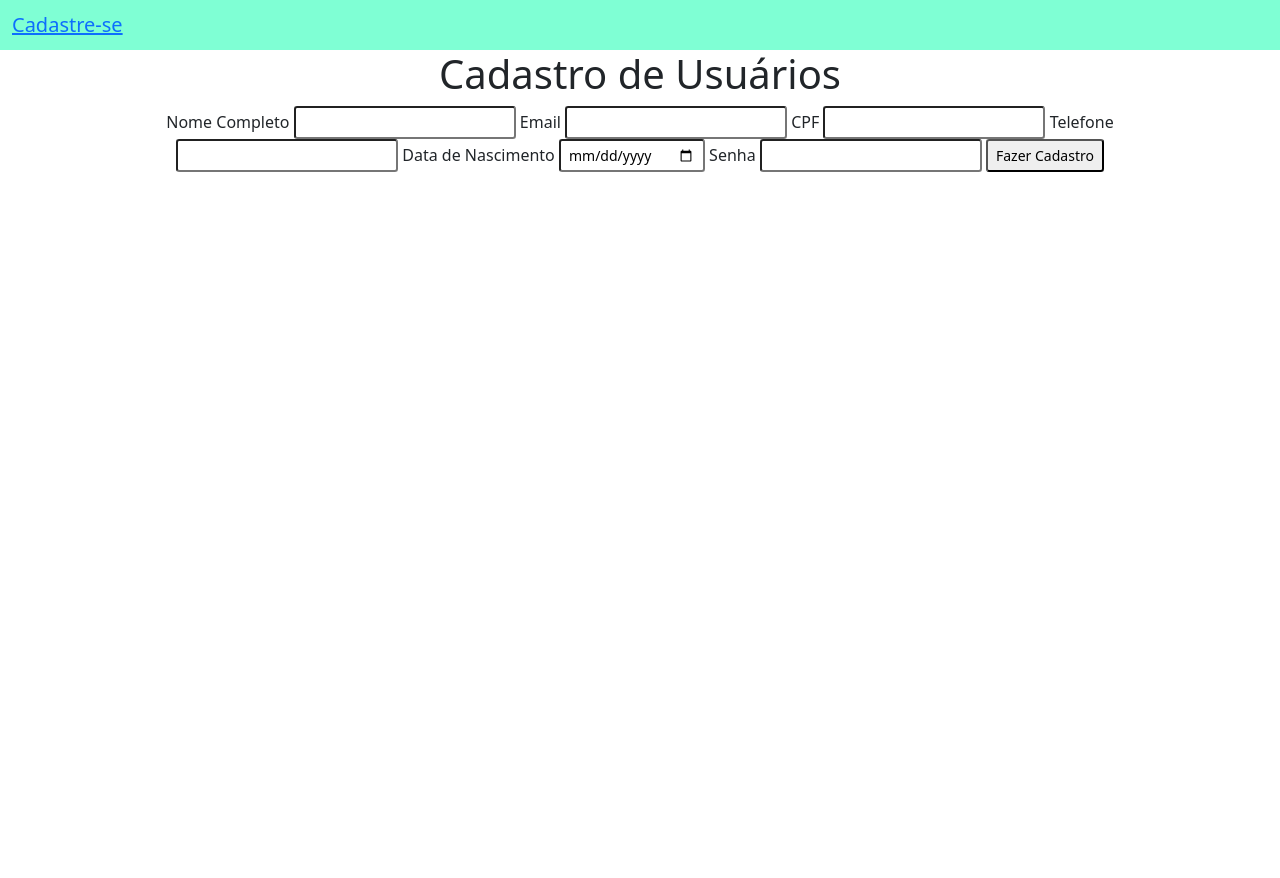
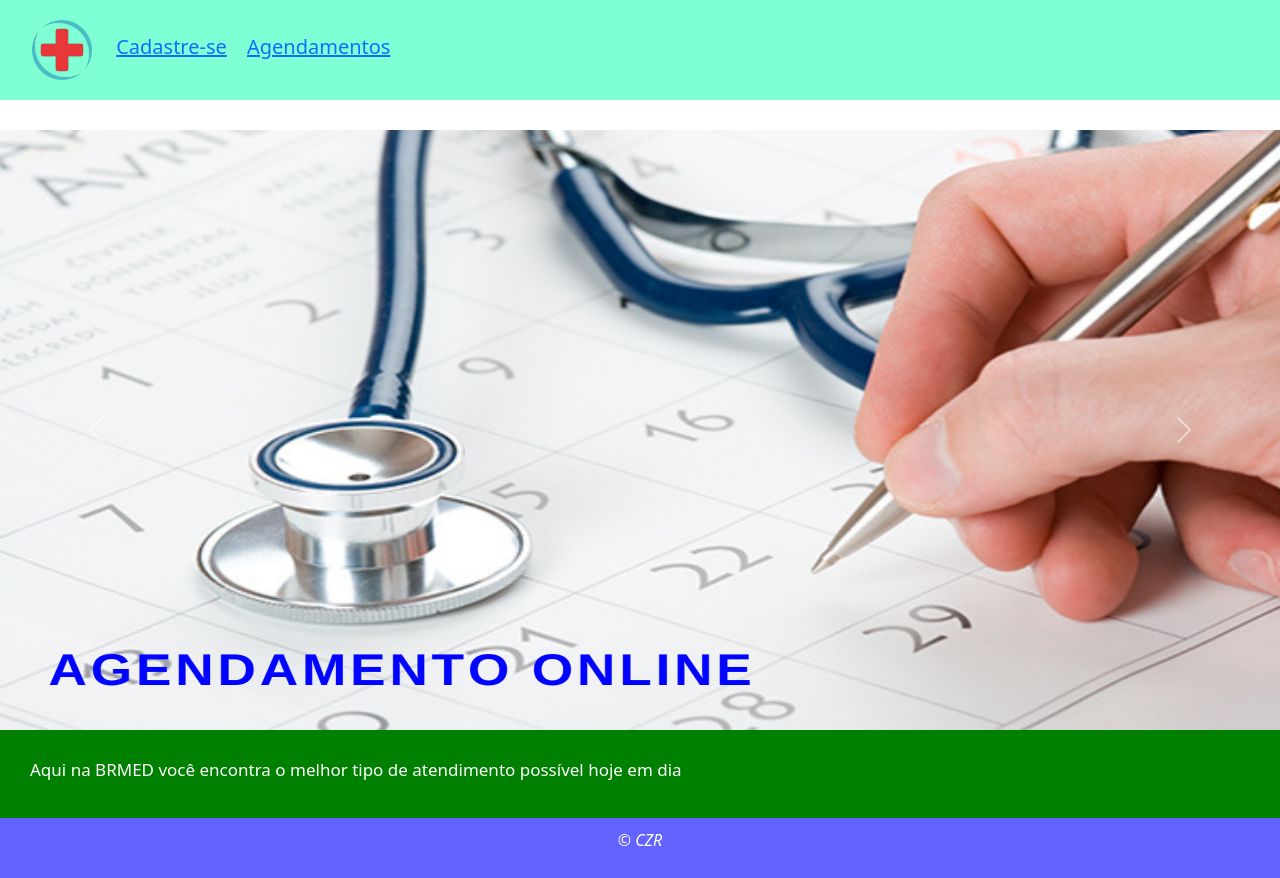
Before and after one commit to czr125/brmed-django, a Django app: page / in a window 1280 px wide. Before the commit the page ends 172 px from the top, so only its background shows below. Run offline with Django 5.2, Linux system fonts and the light colour scheme.

Commit message:
Update home and start agendamentos

```diff
--- a/projeto_cad_usuarios/app_brmed/models.py
+++ b/projeto_cad_usuarios/app_brmed/models.py
@@ -4,7 +4,7 @@ class Usuario(models.Model):
     id_usuario = models.AutoField(primary_key=True)
     nome = models.TextField(max_length=255)
     email = models.EmailField(max_length=255)
-    cpf = models.IntegerField()
-    telefone = models.IntegerField()
+    cpf = models.TextField(max_length=11)
+    telefone = models.TextField(max_length=14)
     idade = models.DateField()
     senha = models.CharField(max_length=20)
--- /dev/null
+++ b/projeto_cad_usuarios/app_brmed/templates/usuarios/agendamento.html
@@ -0,0 +1,5 @@
+{% extends 'usuarios/base.html' %}
+{% block conteudo %}
+{% load static %}
+<h1>Agendametno</h1>
+{% endblock %}
--- a/projeto_cad_usuarios/app_brmed/templates/usuarios/base.html
+++ b/projeto_cad_usuarios/app_brmed/templates/usuarios/base.html
@@ -1,20 +1,23 @@
+{% load static %}
 <!doctype html>
 <html lang="en">
   <head>
     <!-- Required meta tags -->
     <meta charset="utf-8">
     <meta name="viewport" content="width=device-width, initial-scale=1">
-
+    <link rel="stylesheet" href="{% static 'css/base_nav.css' %}">
+    <link rel="icon" href="{% static 'img/logo_brmed.png' %}">
     <!-- Bootstrap CSS -->
     <link href="https://cdn.jsdelivr.net/npm/bootstrap@5.0.2/dist/css/bootstrap.min.css" rel="stylesheet" integrity="sha384-EVSTQN3/azprG1Anm3QDgpJLIm9Nao0Yz1ztcQTwFspd3yD65VohhpuuCOmLASjC" crossorigin="anonymous">
 
     <title>BRMED</title>
   </head>
   <body>
-    <!-- As a heading -->
-    <nav style ="background-color: aquamarine !important;" class="navbar navbar-light bg-light">
-        <div class="container-fluid">
-        <span class="navbar-brand mb-0 h1"><a href="{% url 'home' %}">Cadastre-se</span></a>
+    <nav style="background-color: aquamarine !important;";class="navbar navbar-light bg-light">
+      <div class="container-fluid">
+         <a href="{% url 'home' %}"><img style="width: 100px; height: 100px;" src="{% static 'img/logo_brmed.png' %}" alt="Logo"></a>
+        <span class="navbar-brand mb-0 h1"><a href="{% url 'cadastro' %}">Cadastre-se</span></a>
+        <span class="navbar-brand mb-0 h1"><a href="{% url 'agendamento' %}">Agendamentos</span></a>
         </div>
     </nav>
     {% block conteudo %}
@@ -32,5 +35,15 @@
     <script src="https://cdn.jsdelivr.net/npm/@popperjs/core@2.9.2/dist/umd/popper.min.js" integrity="sha384-IQsoLXl5PILFhosVNubq5LC7Qb9DXgDA9i+tQ8Zj3iwWAwPtgFTxbJ8NT4GN1R8p" crossorigin="anonymous"></script>
     <script src="https://cdn.jsdelivr.net/npm/bootstrap@5.0.2/dist/js/bootstrap.min.js" integrity="sha384-cVKIPhGWiC2Al4u+LWgxfKTRIcfu0JTxR+EQDz/bgldoEyl4H0zUF0QKbrJ0EcQF" crossorigin="anonymous"></script>
     -->
+    <footer
+    style="
+      background-color: rgba(0, 0, 255, 0.61);
+      padding: 10px;
+      text-align: center;
+      color: white;
+      font-style: italic;"
+    >
+        <p>&copy; CZR</p>
+    </footer>
   </body>
 </html>
--- a/projeto_cad_usuarios/app_brmed/templates/usuarios/home.html
+++ b/projeto_cad_usuarios/app_brmed/templates/usuarios/home.html
@@ -1,16 +1,30 @@
 {% extends 'usuarios/base.html' %}
 {% block conteudo %}
-<form action="{% url 'listagem_usuarios' %}" method="post">
-  {% csrf_token %}
-  <div style="text-align: center;" class="container">
-    <h1>Cadastro de Usuários</h1>
-    Nome Completo <input name="nome_usuario" class="form-control-sm" type="text">
-    Email <input name="email_usuario" class="form-control-sm" type="email">
-    CPF <input name="cpf_usuario" class="form-control-sm" type="text">
-    Telefone <input name="telefone_usuario" class="form-control-sm" type="tel">
-    Data de Nascimento <input name="idade_usuario" class="form-control-sm" type="date">
-    Senha <input name="senha_usuario" class="form-control-sm" type="password">
-    <button class="form-control-sm">Fazer Cadastro</button>
+{% load static %}
+<link rel="stylesheet" href="{% static 'css/home.css' %}">
+<div id="carouselExampleControls" class="carousel slide" data-bs-ride="carousel">
+    <div class="carousel-inner">
+      <div class="carousel-item active">
+        <img src="{% static 'img/agendamento.png' %}" class="d-block w-100" alt="Image 01">
+      </div>
+      <div class="carousel-item">
+        <img src="{% static 'img/exame_sangue.png' %}" class="d-block w-100" alt="Image 02">
+      </div>
+      <div class="carousel-item">
+        <img src="{% static 'img/atendimento_especializado.png' %}" class="d-block w-100" alt="Image 03">
+      </div>
+    </div>
+    <button class="carousel-control-prev" type="button" data-bs-target="#carouselExampleControls" data-bs-slide="prev">
+      <span class="carousel-control-prev-icon" aria-hidden="true"></span>
+      <span class="visually-hidden">Previous</span>
+    </button>
+    <button class="carousel-control-next" type="button" data-bs-target="#carouselExampleControls" data-bs-slide="next">
+      <span class="carousel-control-next-icon" aria-hidden="true"></span>
+      <span class="visually-hidden">Next</span>
+    </button>
   </div>
-</form>
+  <div id="card">
+    <h1>Aqui na BRMED você encontra o melhor tipo de atendimento possível hoje em dia</h1>
+  </div>
+
 {% endblock %}
--- a/projeto_cad_usuarios/app_brmed/views.py
+++ b/projeto_cad_usuarios/app_brmed/views.py
@@ -3,6 +3,9 @@ from .models import Usuario
 
 def home(request):
     return render(request, 'usuarios/home.html')
+
+def cadastro(request):
+    return render(request, 'usuarios/cadastro.html')
 
 def usuarios(request):
     # Salvar os dados da tela para o banco de dados
@@ -22,3 +25,6 @@ def usuarios(request):
 
     # Retornar os dados para a página de listagem
     return render(request,'usuarios/usuarios.html',usuarios)
+
+def agendamento(request):
+    return render(request, 'usuarios/agendamento.html')
--- a/projeto_cad_usuarios/projeto_cad_usuarios/settings.py
+++ b/projeto_cad_usuarios/projeto_cad_usuarios/settings.py
@@ -10,6 +10,7 @@ For the full list of settings and their values, see
 https://docs.djangoproject.com/en/5.0/ref/settings/
 """
 
+import os
 from pathlib import Path
 
 # Build paths inside the project like this: BASE_DIR / 'subdir'.
@@ -118,6 +119,10 @@ USE_TZ = True
 
 STATIC_URL = 'static/'
 
+STATICFILES_DIRS = [
+    os.path.join(BASE_DIR, 'static')
+]
+
 # Default primary key field type
 # https://docs.djangoproject.com/en/5.0/ref/settings/#default-auto-field
 
--- a/projeto_cad_usuarios/projeto_cad_usuarios/urls.py
+++ b/projeto_cad_usuarios/projeto_cad_usuarios/urls.py
@@ -5,6 +5,10 @@ urlpatterns = [
     # rota, view responsavel, nome de referencia
     #brmed.com
     path('',views.home,name='home'),
+    #cadastro
+    path('cadastro/',views.cadastro,name='cadastro'),
     #brmed.com/cadastro
-    path('usuarios/', views.usuarios,name='listagem_usuarios')
+    path('usuarios/', views.usuarios,name='listagem_usuarios'),
+    #brmed.com/agendamento
+    path('agendamento/', views.agendamento,name='agendamento')
 ]
--- /dev/null
+++ b/projeto_cad_usuarios/static/css/base_nav.css
@@ -0,0 +1,16 @@
+nav{
+    margin-bottom: 30px;
+}
+
+span {
+    justify-content: right;
+}
+
+.mb-3{
+    width: 50%;
+}
+
+.container-fluid {
+    justify-content: center;
+    align-items: center;
+}
--- /dev/null
+++ b/projeto_cad_usuarios/static/css/home.css
@@ -0,0 +1,13 @@
+img{
+    height: 600px;
+}
+
+#card{
+    color: white;
+    background-color: green;
+    padding: 30px;
+}
+
+#card h1{
+    font-size: 17px;
+}
--- /dev/null
+++ b/projeto_cad_usuarios/static/css/style.css
@@ -0,0 +1,3 @@
+* {
+    color: black;
+}
```
Also changed, not shown: projeto_cad_usuarios/app_brmed/templates/usuarios/cadastro.html (added, +32 -0 lines), projeto_cad_usuarios/app_brmed/migrations/0003_alter_usuario_cpf_alter_usuario_telefone.py (added), projeto_cad_usuarios/static/img/agendamento.png (added), projeto_cad_usuarios/static/img/atendimento_especializado.png (added), projeto_cad_usuarios/static/img/exame_sangue.png (added), projeto_cad_usuarios/static/img/logo_brmed.png (added).
